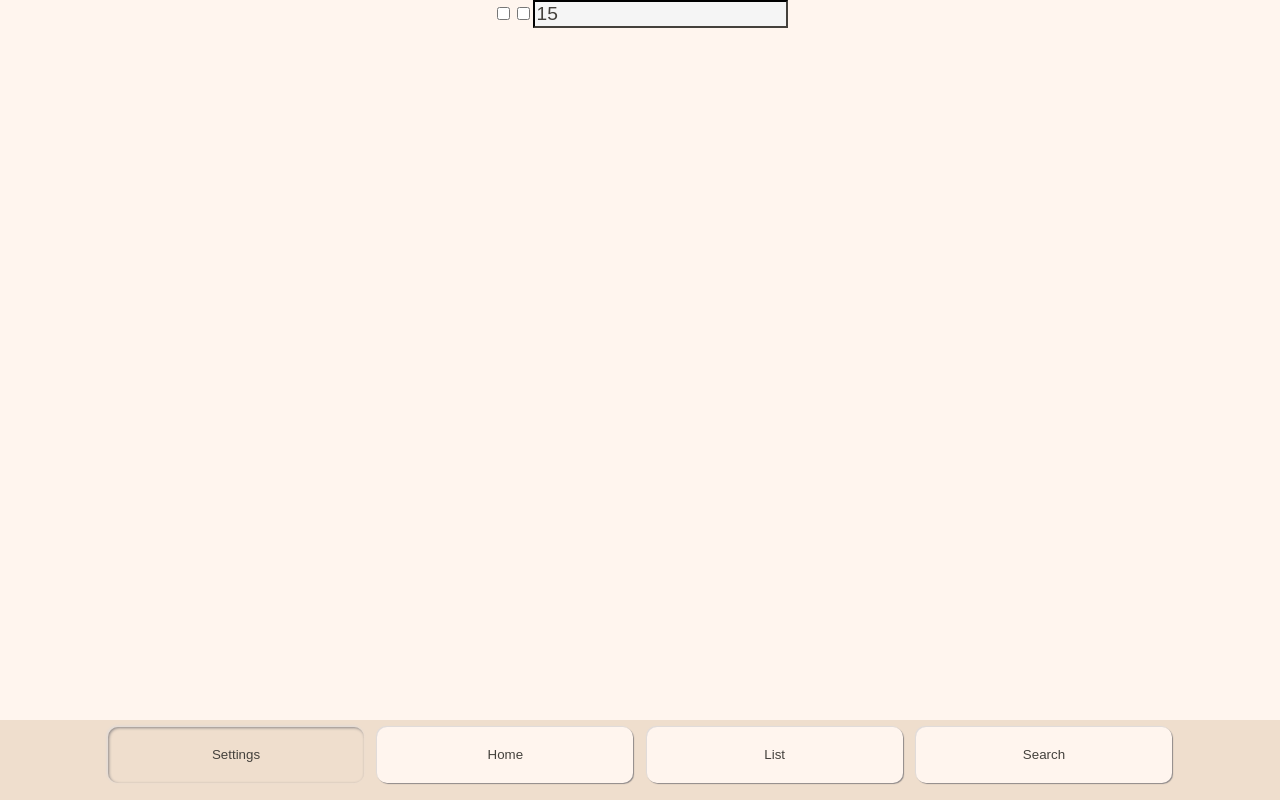
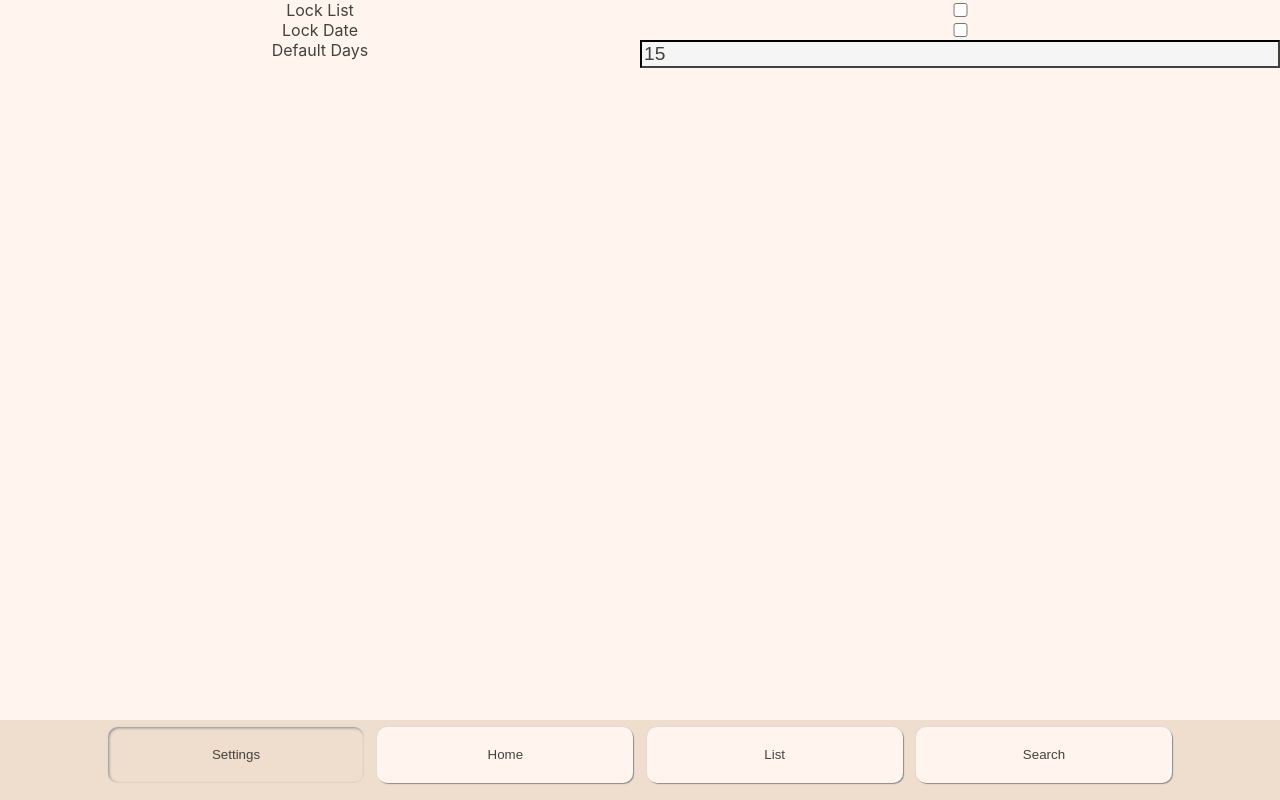
Before and after one commit to deadbelly/tashtego, a React (Create React App) app: page /settings in a window 1280 px wide. Built offline with nearby package versions, Linux system fonts and the light colour scheme.

Commit message:
Add basic styling to settings page

```diff
--- a/src/Components/Settings/Settings.css
+++ b/src/Components/Settings/Settings.css
@@ -0,0 +1,4 @@
+.settings {
+  display: grid;
+  grid-template-columns: 1fr 1fr;
+}
--- a/src/Components/Settings/Settings.js
+++ b/src/Components/Settings/Settings.js
@@ -1,4 +1,5 @@
 import React from 'react';
+import './Settings.css'
 
 export const Settings = ({ settings, setSettings }) => {
   const updateSettings = event => {
@@ -12,25 +13,28 @@ export const Settings = ({ settings, setSettings }) => {
   }
 
   return (
-    <>
+    <div className='settings'>
+      <label htmlFor='lockList'>Lock List</label>
       <input
         name='lockList'
         type='checkbox'
         checked={settings.lockList}
         onChange={updateSettings}
       />
+        <label htmlFor='lockDate'>Lock Date</label>
       <input
         name='lockDate'
         type='checkbox'
         checked={settings.lockDate}
         onChange={updateSettings}
       />
+      <label htmlFor='defaultDays'>Default Days</label>
       <input
         name='defaultDays'
         type='number'
         value={settings.defaultDays}
         onChange={updateSettings}
       />
-    </>
+    </div>
   )
 }
```
